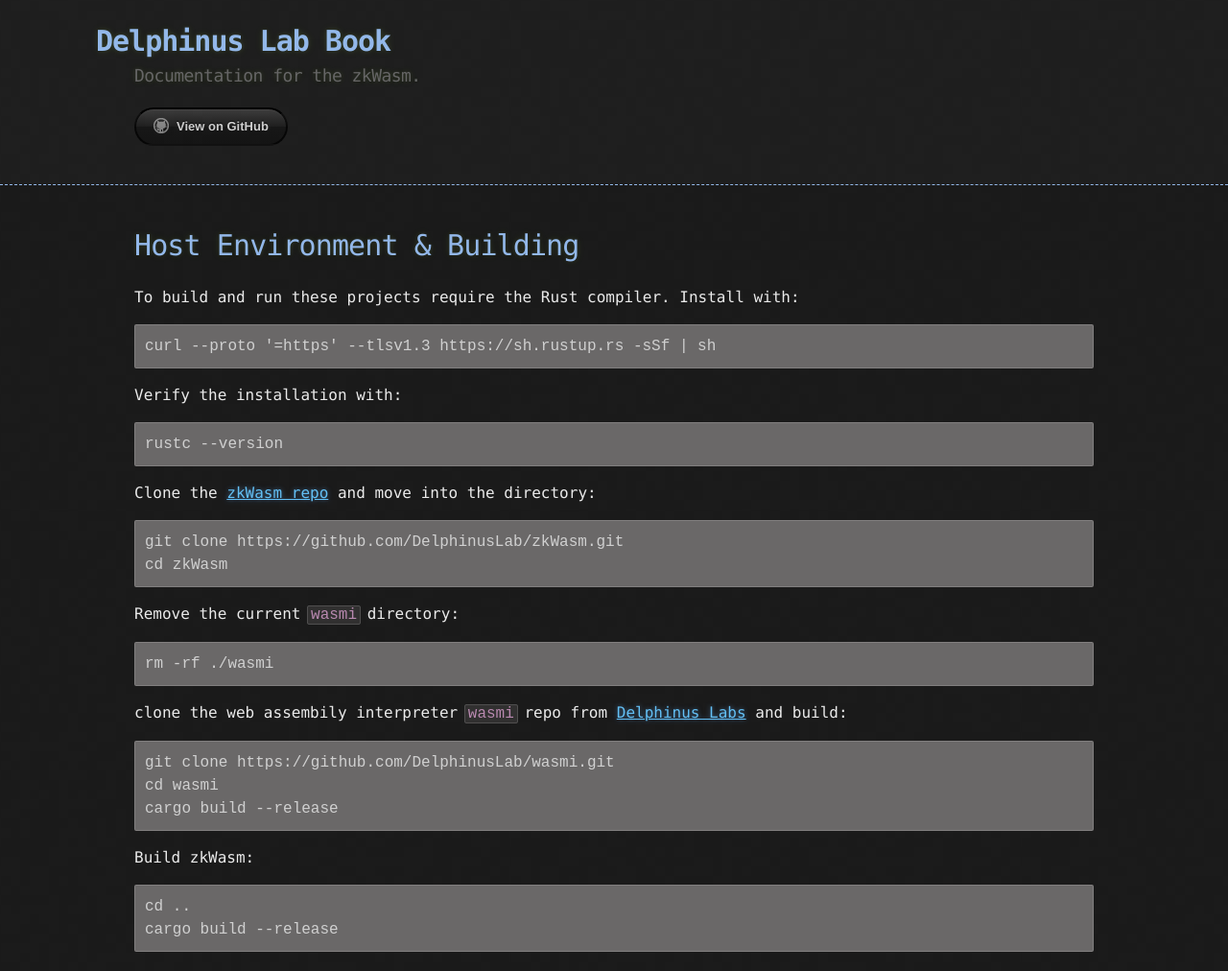
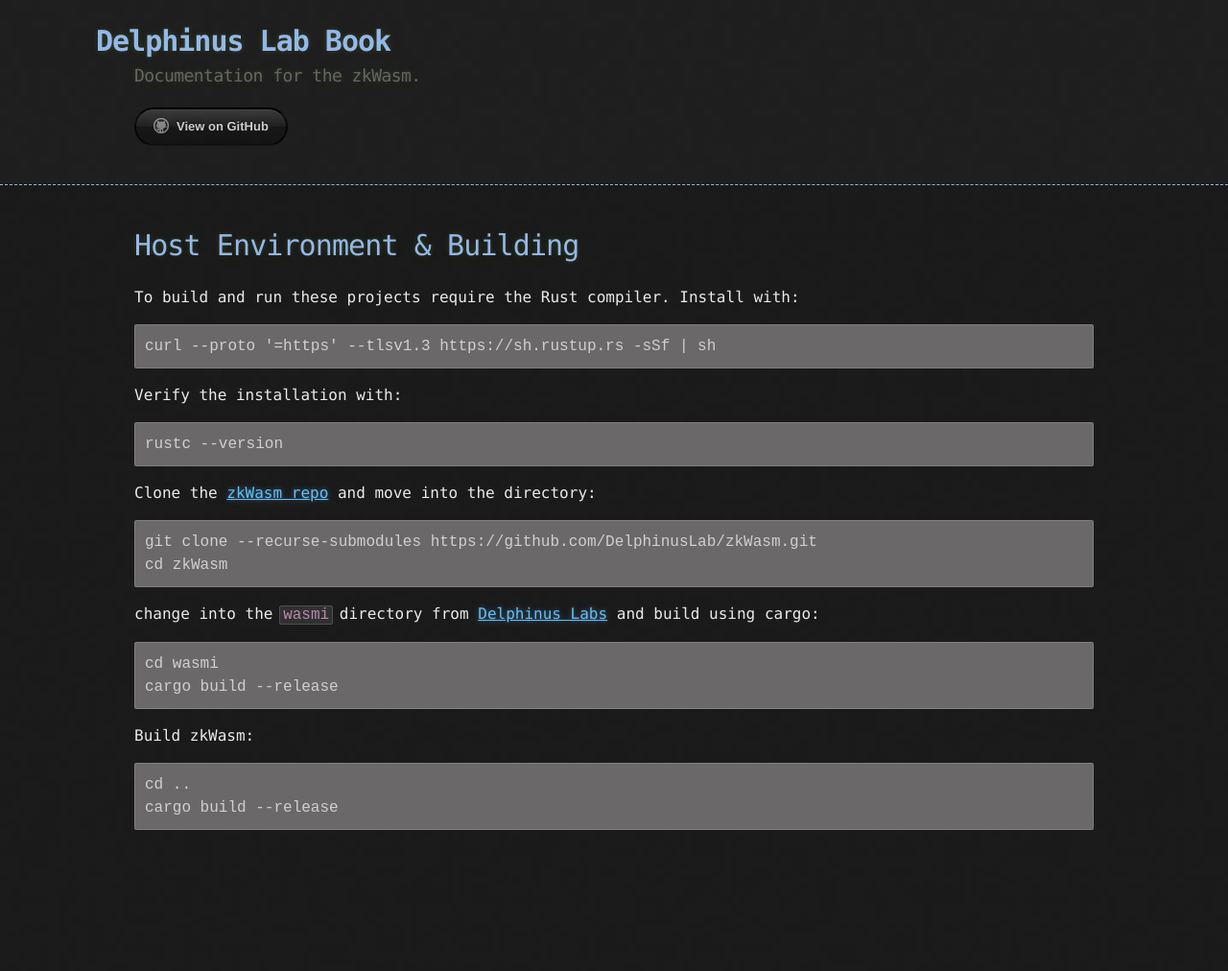
Before and after one commit to DelphinusLab/zkwasm-book, a Jekyll site: the page built from docs/zkWASM/Environment.md, in a window 1280 px wide. Shown: the whole page at 96% size. Built offline with Jekyll 4.4.1, drawn with Linux system fonts in a browser that asks for light colours; our own code applies the rules of GitHub Pages for plain Markdown files; after the commit the page ends 900 px from its top, so only the background shows below that.

Commit message:
adjust env setup instructions

````diff
--- a/docs/zkWASM/Environment.md
+++ b/docs/zkWASM/Environment.md
@@ -14,18 +14,12 @@ rustc --version
 
 Clone the [zkWasm repo](https://github.com/DelphinusLab/zkWasm) and move into the directory:
 ```console
-git clone https://github.com/DelphinusLab/zkWasm.git
+git clone --recurse-submodules https://github.com/DelphinusLab/zkWasm.git
 cd zkWasm
 ```
 
-Remove the current `wasmi` directory:
+change into the `wasmi` directory from [Delphinus Labs](https://github.com/DelphinusLab/wasmi) and build using cargo:
 ```console
-rm -rf ./wasmi
-```
-
-clone the web assembily interpreter `wasmi` repo from [Delphinus Labs](https://github.com/DelphinusLab/wasmi) and build:
-```console
-git clone https://github.com/DelphinusLab/wasmi.git
 cd wasmi
 cargo build --release
 ```
````
